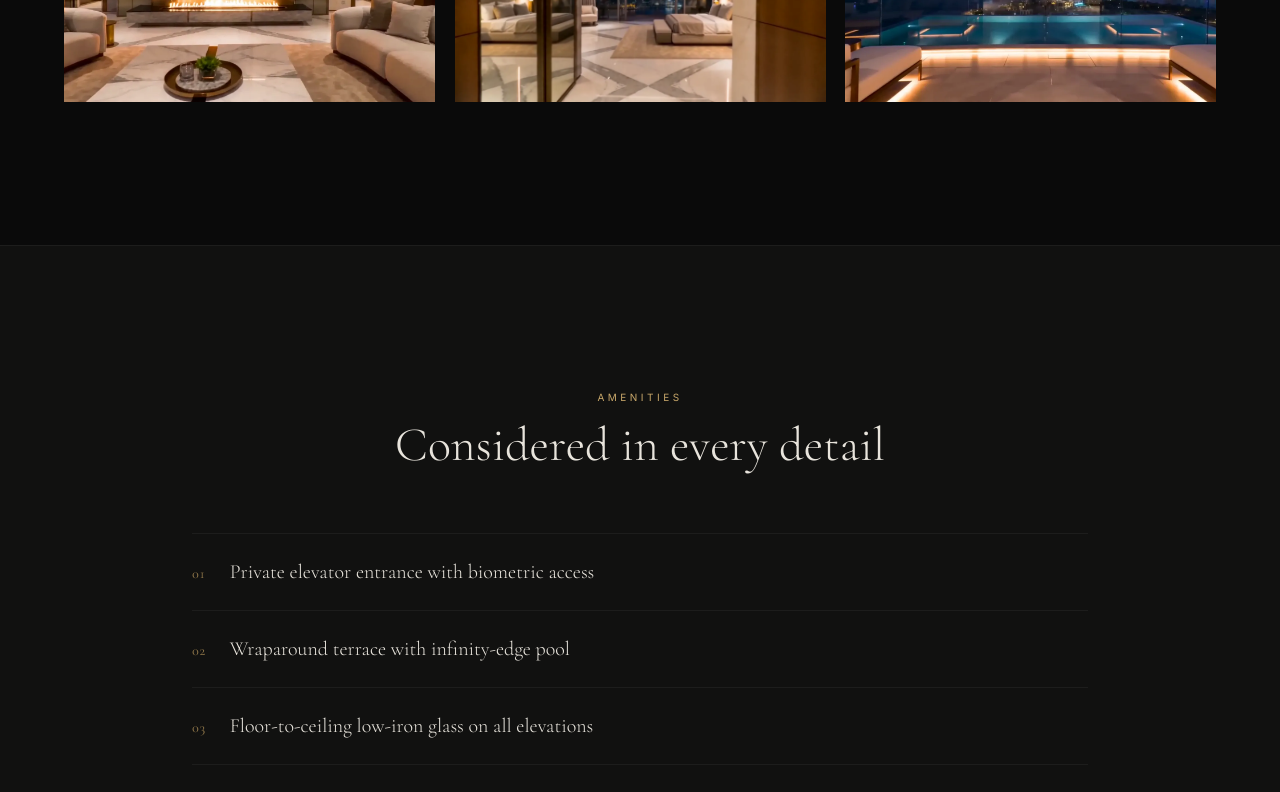
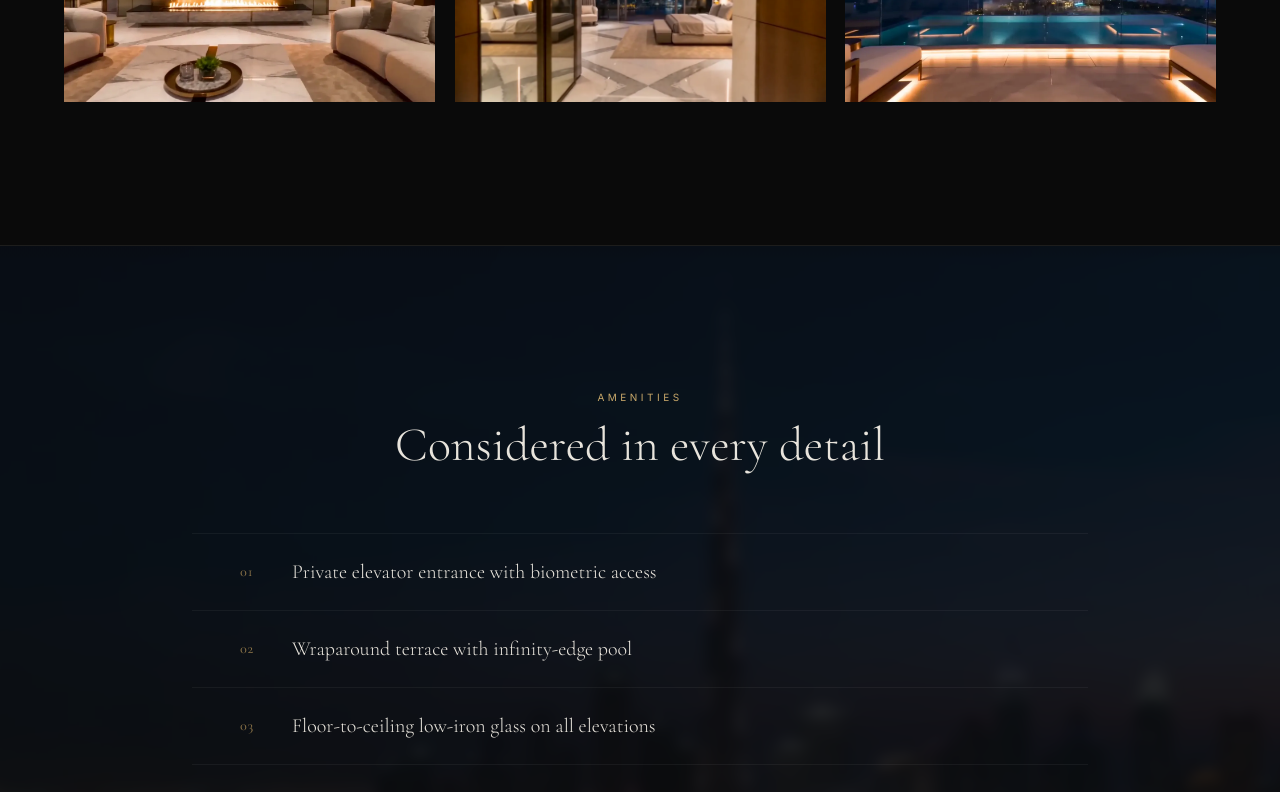
Before and after one commit to ahmakader/luxury-realestate, a Next.js app: page / in a window 1280 px wide. Shown: the part 5720-6512 px from the top of the page. Built offline with nearby package versions, Linux system fonts and the light colour scheme.

Commit message:
Enrich amenities: ambient parallax backdrop and layered row hover interactions
Co-Authored-By: Claude Fable 5 <noreply@anthropic.com>
Claude-Session: https://claude.ai/code/session_011oLyF5FYAyXSt997aJPzRs

```diff
--- a/components/Amenities.tsx
+++ b/components/Amenities.tsx
@@ -1,18 +1,77 @@
 "use client";
 
+import { useEffect, useRef } from "react";
 import { property } from "@/config/property";
+import AmenityIcon from "./AmenityIcon";
 import { useReveal } from "./useReveal";
+
+/** How far (px) the background drifts across the section's full scroll pass. */
+const PARALLAX_RANGE = 44;
 
 export default function Amenities() {
   const ref = useReveal<HTMLElement>();
+  const bgRef = useRef<HTMLDivElement>(null);
+
+  // Ambient background: the final tour space's still (the terrace here) —
+  // blurred and buried under a heavy ink overlay, drifting slightly slower
+  // than the content for depth. Disabled under prefers-reduced-motion.
+  const { spaces } = property.media.tour;
+  const ambientStill = spaces[spaces.length - 1].still;
+
+  useEffect(() => {
+    const section = ref.current;
+    const bg = bgRef.current;
+    if (!section || !bg) return;
+    if (window.matchMedia("(prefers-reduced-motion: reduce)").matches) return;
+
+    let raf = 0;
+    const update = () => {
+      raf = 0;
+      const rect = section.getBoundingClientRect();
+      const vh = window.innerHeight;
+      // -1 when the section enters from below, +1 as it leaves above.
+      const progress = Math.max(
+        -1,
+        Math.min(1, (rect.top + rect.height / 2 - vh / 2) / ((vh + rect.height) / 2)),
+      );
+      bg.style.transform = `translate3d(0, ${(-progress * PARALLAX_RANGE).toFixed(1)}px, 0)`;
+    };
+    const onScroll = () => {
+      if (!raf) raf = requestAnimationFrame(update);
+    };
+
+    update();
+    window.addEventListener("scroll", onScroll, { passive: true });
+    window.addEventListener("resize", onScroll);
+    return () => {
+      cancelAnimationFrame(raf);
+      window.removeEventListener("scroll", onScroll);
+      window.removeEventListener("resize", onScroll);
+    };
+    // eslint-disable-next-line react-hooks/exhaustive-deps
+  }, []);
 
   return (
     <section
       ref={ref}
       aria-label="Amenities"
-      className="border-y border-white/5 bg-ink-soft px-6 py-24 md:py-36"
+      className="relative overflow-hidden border-y border-white/5 bg-ink-soft px-6 py-24 md:py-36"
     >
-      <div className="mx-auto max-w-4xl">
+      {/* Ambient backdrop — oversized so the blur and parallax never expose edges */}
+      <div ref={bgRef} className="absolute -inset-x-4 -inset-y-16 will-change-transform" aria-hidden="true">
+        <img
+          src={ambientStill}
+          alt=""
+          loading="lazy"
+          className="h-full w-full scale-105 object-cover blur-[6px]"
+        />
+        <div className="absolute inset-0 bg-[rgba(10,10,10,0.87)]" />
+        {/* Soften the top/bottom seams into the neighbouring sections */}
+        <div className="absolute inset-x-0 top-0 h-24 bg-gradient-to-b from-ink to-transparent" />
+        <div className="absolute inset-x-0 bottom-0 h-24 bg-gradient-to-t from-ink to-transparent" />
+      </div>
+
+      <div className="relative mx-auto max-w-4xl">
         <p className="reveal text-center text-[10px] uppercase tracking-luxe text-gold">
           Amenities
         </p>
@@ -20,22 +79,38 @@ export default function Amenities() {
           Considered in every detail
         </h2>
 
-        <ul className="mt-16 space-y-0">
+        <ul className="mt-16">
           {property.amenities.map((amenity, i) => (
             <li
               key={amenity}
-              className="reveal flex items-baseline gap-6 border-b border-white/5 py-6 first:border-t"
-              style={{ "--reveal-delay": `${(i % 4) * 110}ms` } as React.CSSProperties}
+              tabIndex={0}
+              className="reveal group relative flex items-center gap-5 border-b border-white/5 py-6 outline-none first:border-t md:gap-6"
+              style={{ "--reveal-delay": `${i * 80}ms` } as React.CSSProperties}
             >
+              {/* Thin-line icon — desktop only, fades in from the left on hover */}
               <span
                 aria-hidden="true"
-                className="font-serif text-sm tabular-nums text-gold-dim"
+                className="hidden w-6 shrink-0 -translate-x-1.5 justify-center text-gold opacity-0 transition-all duration-[350ms] ease-out group-hover:translate-x-0 group-hover:opacity-100 group-focus-within:translate-x-0 group-focus-within:opacity-100 md:flex"
+              >
+                <AmenityIcon amenity={amenity} />
+              </span>
+
+              <span
+                aria-hidden="true"
+                className="w-7 shrink-0 font-serif text-sm tabular-nums text-gold-dim transition-all duration-[350ms] ease-out group-hover:scale-110 group-hover:text-gold group-focus-within:scale-110 group-focus-within:text-gold group-active:scale-110 group-active:text-gold"
               >
                 {String(i + 1).padStart(2, "0")}
               </span>
-              <span className="font-serif text-lg font-light text-bone md:text-xl">
+
+              <span className="font-serif text-lg font-light text-bone transition-transform duration-[350ms] ease-out group-hover:translate-x-1.5 group-focus-within:translate-x-1.5 group-active:translate-x-1.5 md:text-xl">
                 {amenity}
               </span>
+
+              {/* Underline that draws in left → right */}
+              <span
+                aria-hidden="true"
+                className="absolute bottom-[-1px] left-0 h-px w-full origin-left scale-x-0 bg-gradient-to-r from-gold/70 via-gold/40 to-transparent transition-transform duration-300 ease-out group-hover:scale-x-100 group-focus-within:scale-x-100 group-active:scale-x-100"
+              />
             </li>
           ))}
         </ul>
--- /dev/null
+++ b/components/AmenityIcon.tsx
@@ -0,0 +1,117 @@
+/**
+ * Thin-line decorative icons for amenity rows. The icon is inferred from the
+ * amenity's wording so `config/property.ts` can stay a plain string list —
+ * unmatched amenities fall back to a diamond mark. Order matters: more
+ * specific patterns are tested first (e.g. "chef's kitchen … Gaggenau suite"
+ * must match the kitchen, not the suite).
+ */
+
+const strokeProps = {
+  fill: "none",
+  stroke: "currentColor",
+  strokeWidth: 1.1,
+  strokeLinecap: "round",
+  strokeLinejoin: "round",
+} as const;
+
+const ICONS: { pattern: RegExp; path: React.ReactNode }[] = [
+  {
+    pattern: /elevator|lift/i,
+    path: (
+      <>
+        <rect x="5.5" y="3.5" width="13" height="17" rx="1" />
+        <path d="M9.5 9.5 12 7l2.5 2.5M9.5 14.5 12 17l2.5-2.5" />
+      </>
+    ),
+  },
+  {
+    pattern: /kitchen|chef|culinary/i,
+    path: (
+      <>
+        <path d="M5 10.5h14v4.5a4 4 0 0 1-4 4H9a4 4 0 0 1-4-4z" />
+        <path d="M3 10.5h18M9 7.5c0-1 .8-1.5 1.5-2M13.5 7.5c0-1 .8-1.5 1.5-2" />
+      </>
+    ),
+  },
+  {
+    pattern: /wine|cellar|sommelier/i,
+    path: (
+      <>
+        <path d="M8 3.5h8c0 4.5-1.8 7-4 7s-4-2.5-4-7z" />
+        <path d="M12 10.5v8M9 20.5h6M8.6 6.5h6.8" />
+      </>
+    ),
+  },
+  {
+    pattern: /pool|infinity|swim|terrace/i,
+    path: (
+      <>
+        <path d="M3 10.5c1.5 0 1.5-1.3 3-1.3s1.5 1.3 3 1.3 1.5-1.3 3-1.3 1.5 1.3 3 1.3 1.5-1.3 3-1.3 1.5 1.3 3 1.3" />
+        <path d="M3 15.5c1.5 0 1.5-1.3 3-1.3s1.5 1.3 3 1.3 1.5-1.3 3-1.3 1.5 1.3 3 1.3 1.5-1.3 3-1.3 1.5 1.3 3 1.3" />
+      </>
+    ),
+  },
+  {
+    pattern: /glass|window|floor-to-ceiling/i,
+    path: (
+      <>
+        <rect x="4.5" y="4.5" width="15" height="15" />
+        <path d="M12 4.5v15M4.5 12h15" />
+      </>
+    ),
+  },
+  {
+    pattern: /suite|bed|dressing|sleep/i,
+    path: (
+      <>
+        <path d="M3 6.5v12M3 14.5h18v4M9.5 10.5H19a2 2 0 0 1 2 2v2" />
+        <circle cx="6.25" cy="11" r="1.25" />
+      </>
+    ),
+  },
+  {
+    pattern: /automation|climate|smart|technology/i,
+    path: (
+      <>
+        <path d="M4 8h9M19 8h1M4 16h1M11 16h9" />
+        <circle cx="16" cy="8" r="2" />
+        <circle cx="8" cy="16" r="2" />
+      </>
+    ),
+  },
+  {
+    pattern: /car|garage|valet|parking/i,
+    path: (
+      <>
+        <path d="M4.5 16 6 11a2 2 0 0 1 1.9-1.5h8.2A2 2 0 0 1 18 11l1.5 5" />
+        <rect x="3.5" y="16" width="17" height="3.5" rx="1" />
+        <path d="M7 19.5V21M17 19.5V21" />
+      </>
+    ),
+  },
+  {
+    pattern: /concierge|spa|cinema|gym|residents/i,
+    path: (
+      <>
+        <path d="M4.5 16a7.5 7.5 0 0 1 15 0" />
+        <path d="M3 16h18M12 8.5V6.5M10.5 6.5h3" />
+      </>
+    ),
+  },
+];
+
+const FALLBACK = (
+  <>
+    <path d="M12 3.5 19 10.5 12 20.5 5 10.5z" />
+    <path d="M5 10.5h14" />
+  </>
+);
+
+export default function AmenityIcon({ amenity }: { amenity: string }) {
+  const icon = ICONS.find(({ pattern }) => pattern.test(amenity))?.path ?? FALLBACK;
+  return (
+    <svg viewBox="0 0 24 24" width="22" height="22" aria-hidden="true" {...strokeProps}>
+      {icon}
+    </svg>
+  );
+}
```
